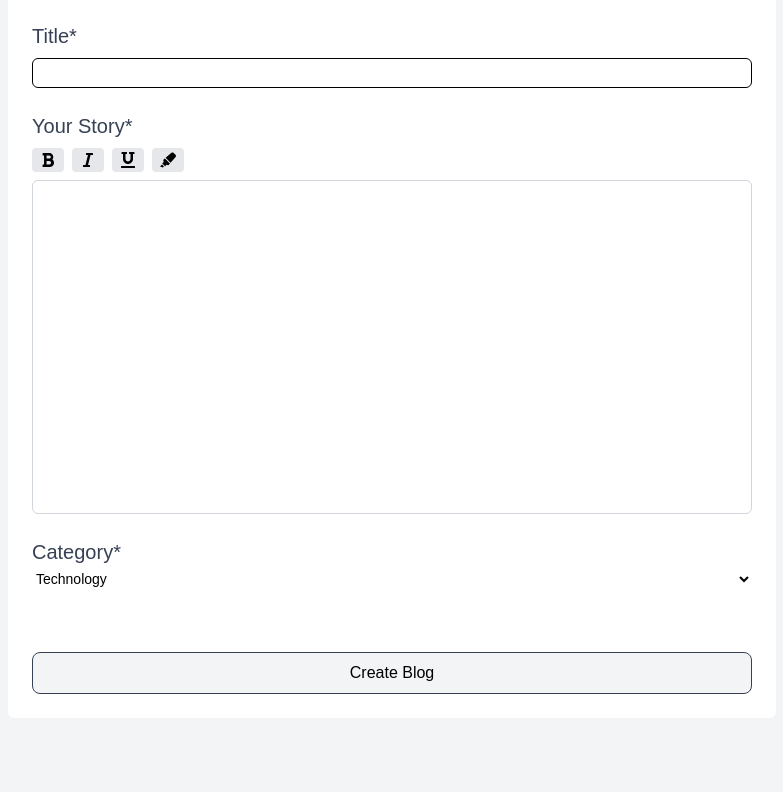
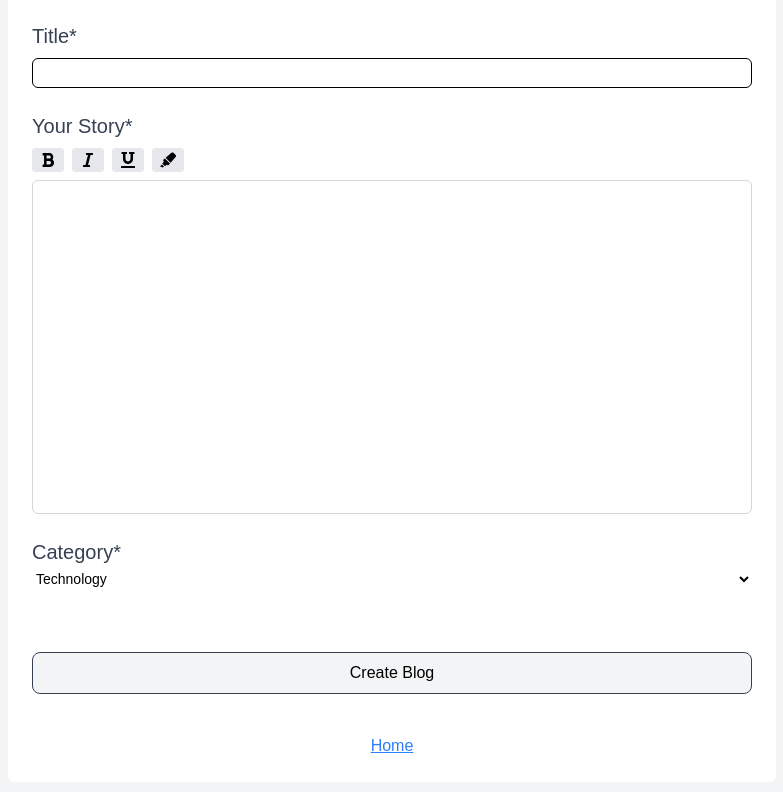
Before and after one commit to Bhargav00007/MindLoom-Dev, a Next.js app: page /create in a window 1280 px wide. Shown: the part 528-1320 px from the top of the page, without its empty margins (248-1031 px from the left). Before the commit the page ends 1286 px from the top, so only its background shows below. Built offline with nearby package versions, Linux system fonts and the light colour scheme; no server answers.

Commit message:
minor nav changes

```diff
--- a/components/Dashboard.tsx
+++ b/components/Dashboard.tsx
@@ -6,6 +6,7 @@ import { FcGoogle } from "react-icons/fc";
 import { PointerHighlight } from "../components/ui/pointer-highlight";
 
 import { SiGithub, SiLinkedin, SiOnlyfans } from "react-icons/si";
+import Link from "next/link";
 
 const Dashboard = () => {
   const { data: session } = useSession();
@@ -36,6 +37,12 @@ const Dashboard = () => {
           >
             Sign Out
           </button>
+          <Link
+            href="/Home"
+            className="underline text-blue-500 hover:text-blue-700 mt-4"
+          >
+            Home
+          </Link>
         </>
       ) : (
         <>
--- a/src/app/create/page.tsx
+++ b/src/app/create/page.tsx
@@ -1,6 +1,7 @@
 "use client";
 
 import React, { useState } from "react";
+import Link from "next/link";
 import { FaBold, FaItalic, FaUnderline, FaHighlighter } from "react-icons/fa";
 import { toast } from "react-toastify";
 import { FileUpload } from "../../../components/ui/file-uplaod";
@@ -241,6 +242,12 @@ const Create = () => {
             {loading ? "Adding New Blog..." : "Create Blog"}
           </button>
         </div>
+        <Link
+          href="/Home"
+          className="underline text-blue-500 hover:text-blue-700 mt-4 text-center"
+        >
+          Home
+        </Link>
       </form>
     </div>
   );
```
